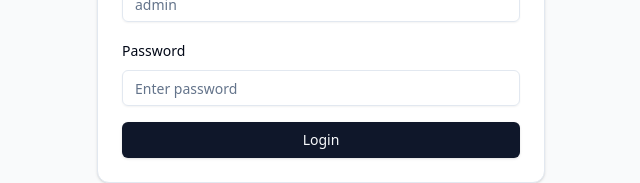
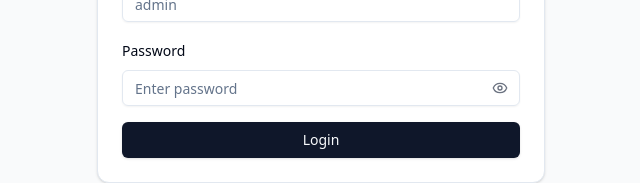
Before and after one commit to MohammadIzza/Web-Profile-frontend, a React (Vite) app: page /login in a window 1280 px wide. Shown: the part 377-560 px from the top of the page, without its empty margins (319-959 px from the left). Built offline with nearby package versions, Linux system fonts and the light colour scheme.

Commit message:
style:visibel password option

```diff
--- a/src/pages/Login.tsx
+++ b/src/pages/Login.tsx
@@ -5,12 +5,14 @@ import { Card, CardContent, CardDescription, CardHeader, CardTitle } from '@/com
 import { Input } from '@/components/ui/input';
 import { Button } from '@/components/ui/button';
 import { Label } from '@/components/ui/label';
+import { Eye, EyeOff } from 'lucide-react'; // Import icon
 
 export default function Login() {
   const [username, setUsername] = useState('');
   const [password, setPassword] = useState('');
   const [error, setError] = useState('');
   const [loading, setLoading] = useState(false);
+  const [showPassword, setShowPassword] = useState(false); // State baru untuk toggle password
   const { login } = useAuth();
   const navigate = useNavigate();
 
@@ -31,7 +33,7 @@ export default function Login() {
   };
 
   return (
-    <div className="min-h-screen flex items-center justify-center bg-gray-50 dark:bg-gray-900 p-4">
+    <div className="min-h-screen flex items-center justify-center bg-gray-50 p-4">
       <Card className="w-full max-w-md">
         <CardHeader>
           <CardTitle>Admin Login</CardTitle>
@@ -52,22 +54,39 @@ export default function Login() {
                 required
               />
             </div>
+
             <div className="space-y-2">
               <Label htmlFor="password">Password</Label>
+              <div className="relative">
                 <Input
                   id="password"
-                type="password"
+                  type={showPassword ? "text" : "password"} // Toggle type
                   value={password}
                   onChange={(e) => setPassword(e.target.value)}
                   placeholder="Enter password"
                   required
+                  className="pr-10" // Padding untuk icon
                 />
+                <button
+                  type="button"
+                  onClick={() => setShowPassword(!showPassword)}
+                  className="absolute right-3 top-1/2 -translate-y-1/2 text-gray-500 hover:text-gray-700 focus:outline-none"
+                >
+                  {showPassword ? (
+                    <EyeOff className="h-4 w-4" />
+                  ) : (
+                    <Eye className="h-4 w-4" />
+                  )}
+                </button>
               </div>
+            </div>
+
             {error && (
-              <div className="text-sm text-red-500 dark:text-red-400">
+              <div className="text-sm text-red-600 bg-red-50 p-3 rounded">
                 {error}
               </div>
             )}
+
             <Button type="submit" className="w-full" disabled={loading}>
               {loading ? 'Logging in...' : 'Login'}
             </Button>
--- a/src/utils/api.ts
+++ b/src/utils/api.ts
@@ -1,9 +1,12 @@
 import axios from 'axios';
 import { API_BASE_URL } from '../constants';
 
+// Remove trailing slash from base URL to prevent double slashes
+const baseURL = API_BASE_URL.endsWith('/') ? API_BASE_URL.slice(0, -1) : API_BASE_URL;
+
 // Create axios instance with default config
 export const api = axios.create({
-  baseURL: API_BASE_URL,
+  baseURL,
   headers: {
     'Content-Type': 'application/json',
   },
@@ -36,7 +39,7 @@ api.interceptors.response.use(
       try {
         const refreshToken = localStorage.getItem('refresh_token');
         if (refreshToken) {
-          const response = await axios.post(`${API_BASE_URL}/api/auth/refresh`, {
+          const response = await axios.post(`${baseURL}/api/auth/refresh`, {
             refreshToken,
           });
 
```
Lines whose indentation alone changed are shown as unchanged.
